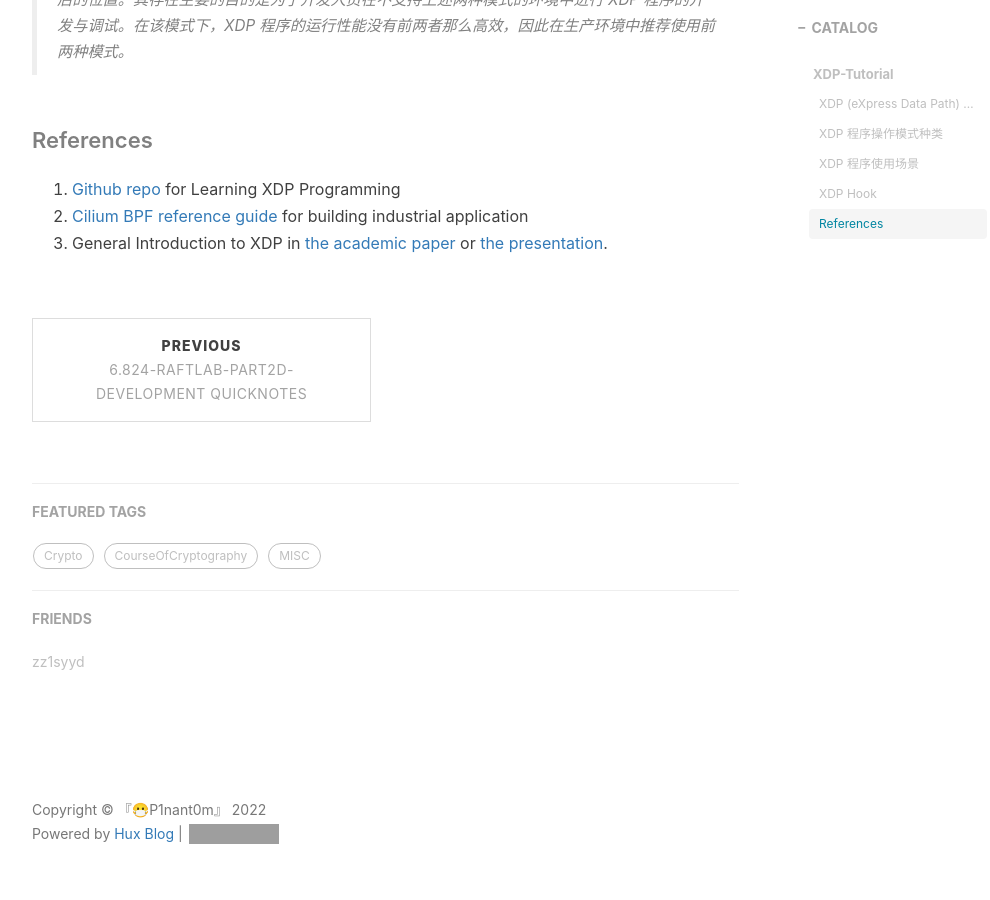
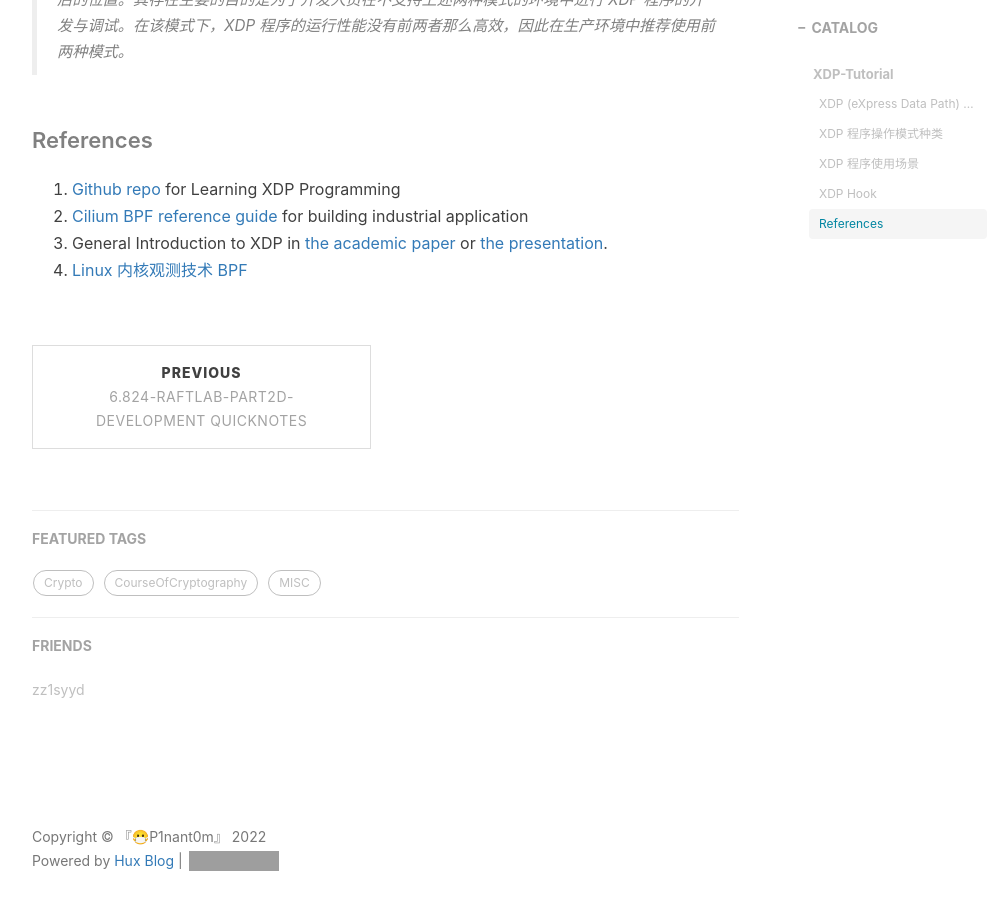
Before and after one commit to wgblikeW/P1nant0m, a Jekyll site: the page built from _posts/eBPF/2022-07-18-xdp-tutorial.md, in a window 1280 px wide and 900 px high, scrolled down 4082 px. Shown: the whole window, without its empty margins (233-1223 px from the left). Built offline with Jekyll 4.4.1, drawn with Linux system fonts in a browser that asks for light colours; some web fonts are replaced; comment, search, counter and statistics services are not loaded; grey boxes are pictures that could not be loaded.

Commit message:
chore: automatically update blogs

```diff
--- a/_posts/eBPF/2022-07-18-xdp-tutorial.md
+++ b/_posts/eBPF/2022-07-18-xdp-tutorial.md
@@ -139,3 +139,4 @@ XDP 是 Linux 内核上游（Linux 内核原始版本非 Linux 分发版）的
 1. [Github repo](https://github.com/xdp-project/xdp-tutorial) for Learning XDP Programming
 2. [Cilium BPF reference guide](https://cilium.readthedocs.io/en/latest/bpf/) for building industrial application
 3. General Introduction to XDP in [the academic paper](https://github.com/xdp-project/xdp-paper/blob/master/xdp-the-express-data-path.pdf) or [the presentation](https://github.com/xdp-project/xdp-paper/blob/master/xdp-presentation.pdf).
+4. [Linux 内核观测技术 BPF](https://item.jd.com/12939760.html)
```
